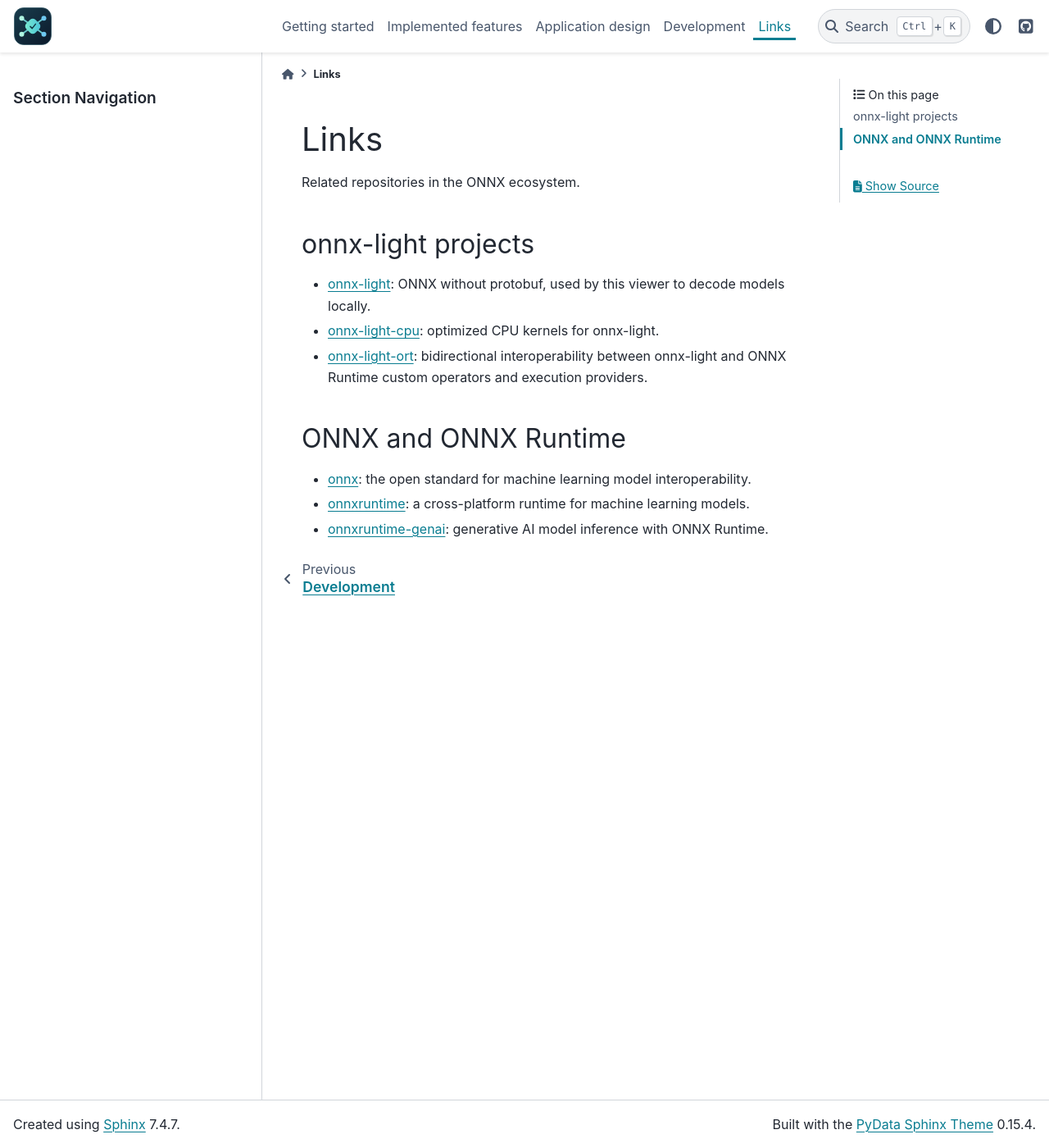
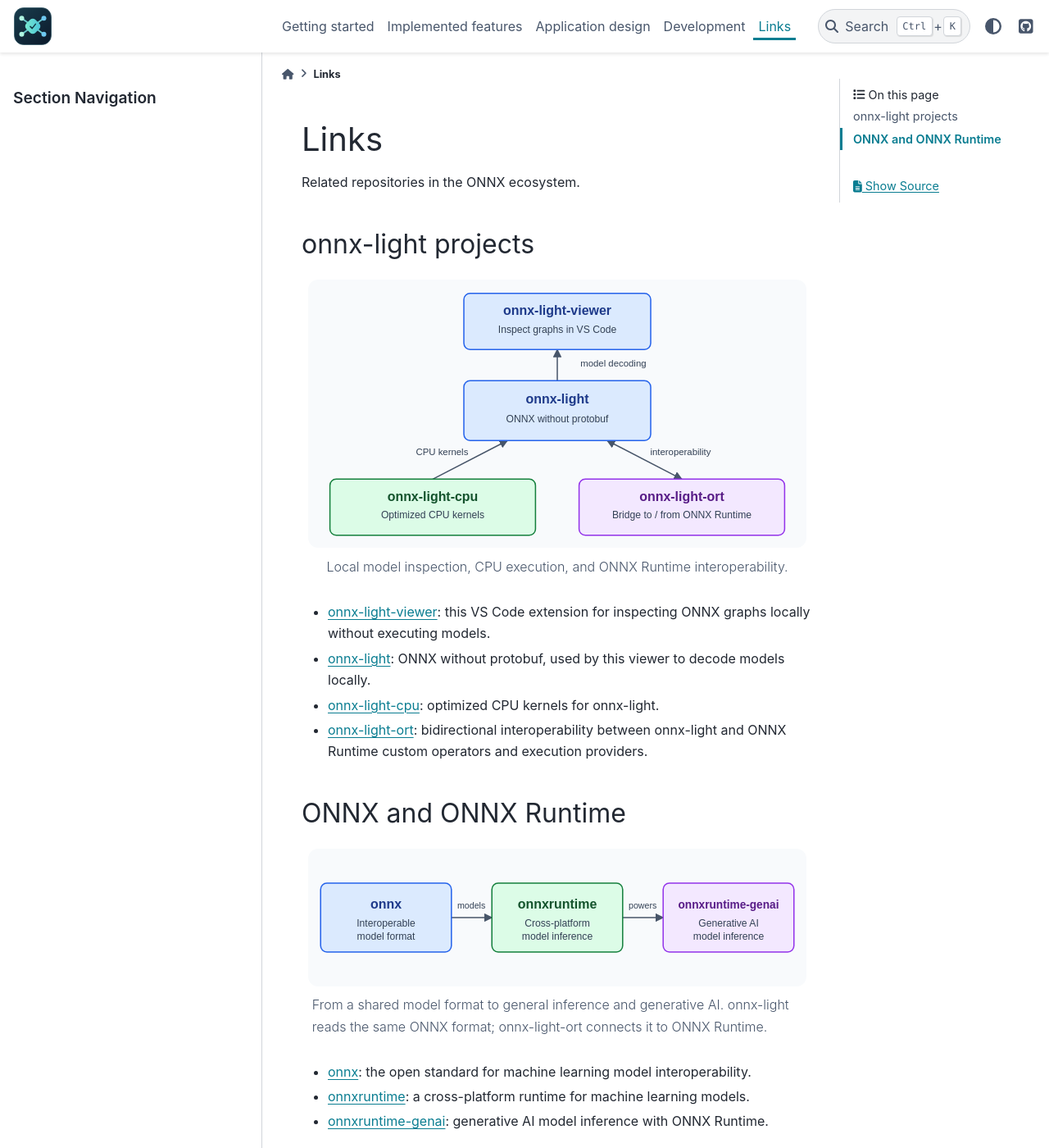
Before and after one commit to xadupre/onnx-light-viewer, a Sphinx documentation site: the page built from docs/links.rst, in a window 1280 px wide and 1400 px high. Shown: the whole window at 82% size. Built offline with Sphinx 7.4.7 and the PyData theme 0.15.4, drawn with Linux system fonts in a browser that asks for light colours.

Commit message:
Add SVG project relationship diagrams to the Links page (#57)
* Initial plan

* Add SVG project relationship summaries to Links page

Co-authored-by: xadupre <22452781+xadupre@users.noreply.github.com>

* Match Links SVG diagrams to the selected documentation theme

Co-authored-by: xadupre <22452781+xadupre@users.noreply.github.com>

---------

Co-authored-by: copilot-swe-agent[bot] <198982749+Copilot@users.noreply.github.com>
Co-authored-by: xadupre <22452781+xadupre@users.noreply.github.com>

```diff
--- a/docs/links.rst
+++ b/docs/links.rst
@@ -6,6 +6,16 @@ Related repositories in the ONNX ecosystem.
 onnx-light projects
 -------------------
 
+.. figure:: _static/onnx-light-projects.svg
+   :alt: onnx-light decodes models for onnx-light-viewer, onnx-light-cpu provides
+         CPU kernels for onnx-light, and onnx-light-ort bridges onnx-light and
+         ONNX Runtime in both directions.
+   :width: 100%
+
+   Local model inspection, CPU execution, and ONNX Runtime interoperability.
+
+* `onnx-light-viewer <https://github.com/xadupre/onnx-light-viewer>`_: this VS Code
+  extension for inspecting ONNX graphs locally without executing models.
 * `onnx-light <https://github.com/xadupre/onnx-light>`_: ONNX without protobuf,
   used by this viewer to decode models locally.
 * `onnx-light-cpu <https://github.com/xadupre/onnx-light-cpu>`_: optimized CPU
@@ -17,6 +27,15 @@ onnx-light projects
 ONNX and ONNX Runtime
 ---------------------
 
+.. figure:: _static/onnx-ecosystem.svg
+   :alt: ONNX defines the model format consumed by ONNX Runtime;
+         ONNX Runtime powers generative AI inference in onnxruntime-genai.
+   :width: 100%
+
+   From a shared model format to general inference and generative AI.
+   onnx-light reads the same ONNX format; onnx-light-ort connects it to
+   ONNX Runtime.
+
 * `onnx <https://github.com/onnx/onnx>`_: the open standard for machine learning
   model interoperability.
 * `onnxruntime <https://github.com/microsoft/onnxruntime>`_: a cross-platform
```
Also changed, not shown: docs/_static/onnx-ecosystem.svg (added), docs/_static/onnx-light-projects.svg (added).
